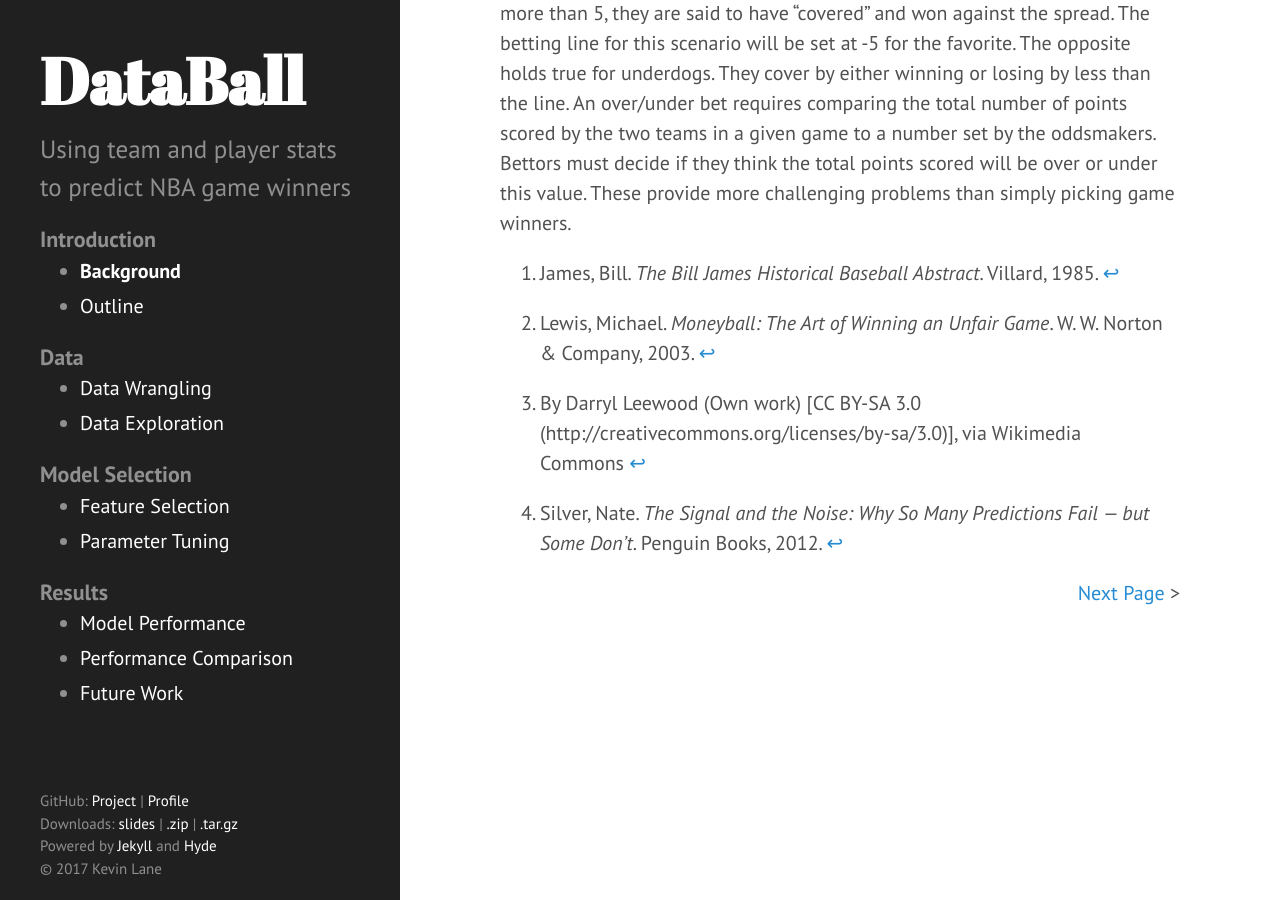
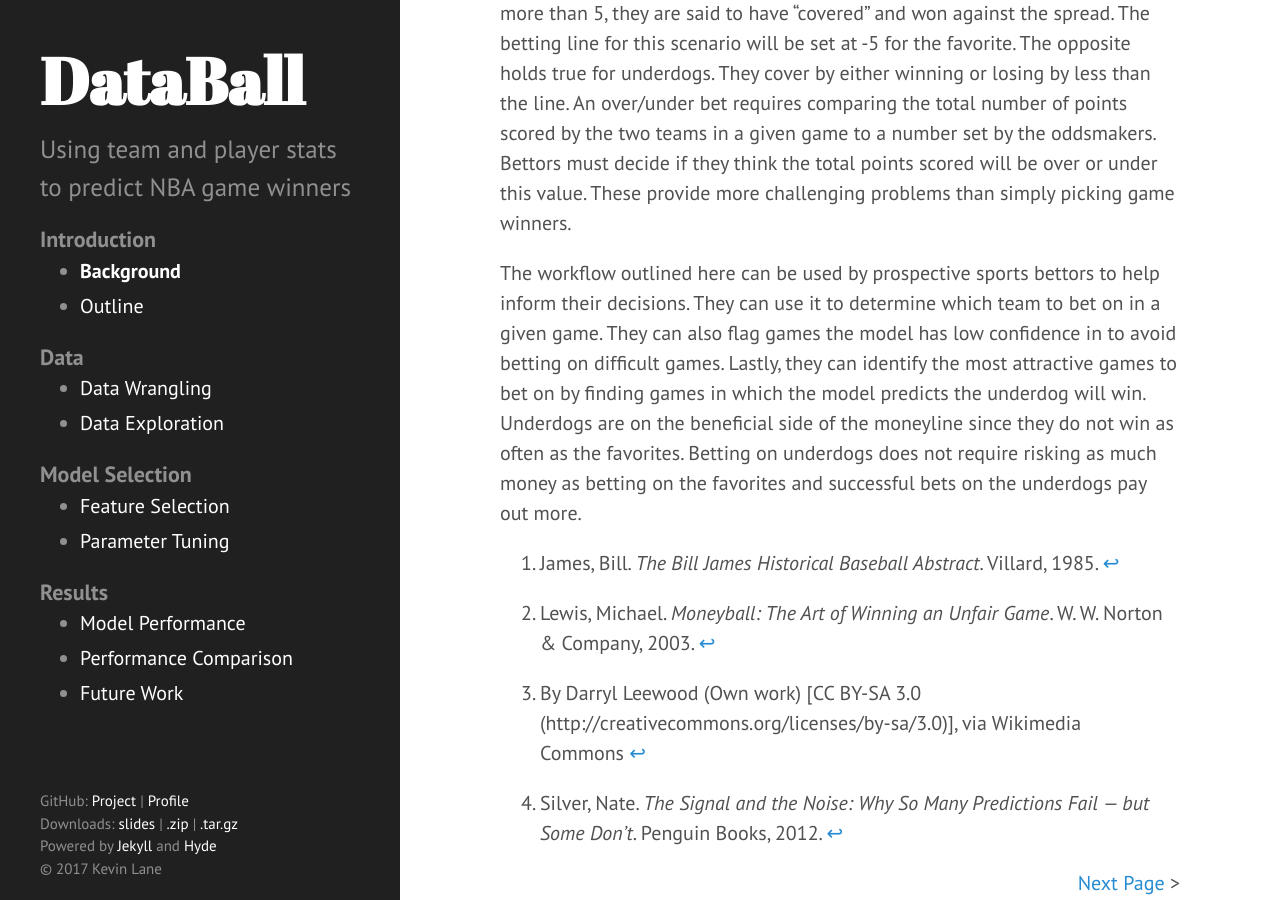
Before and after one commit to klane/databall, a Jekyll site: the page built from docs/_pages/background.md, in a window 1280 px wide and 900 px high, scrolled down 3344 px. Built offline with Jekyll 4.4.1, drawn with Linux system fonts in a browser that asks for light colours.

Commit message:
Add client definition in background

```diff
--- a/docs/_pages/background.md
+++ b/docs/_pages/background.md
@@ -34,6 +34,8 @@ The world of sports betting can be very lucrative for those that are skilled at
 
 Betting on the spread involves picking winners of games where the favorite is handicapped. For example, if a given team is favored by 5 points and wins by more than 5, they are said to have "covered" and won against the spread. The betting line for this scenario will be set at -5 for the favorite. The opposite holds true for underdogs. They cover by either winning or losing by less than the line. An over/under bet requires comparing the total number of points scored by the two teams in a given game to a number set by the oddsmakers. Bettors must decide if they think the total points scored will be over or under this value. These provide more challenging problems than simply picking game winners.
 
+The workflow outlined here can be used by prospective sports bettors to help inform their decisions. They can use it to determine which team to bet on in a given game. They can also flag games the model has low confidence in to avoid betting on difficult games. Lastly, they can identify the most attractive games to bet on by finding games in which the model predicts the underdog will win. Underdogs are on the beneficial side of the moneyline since they do not win as often as the favorites. Betting on underdogs does not require risking as much money as betting on the favorites and successful bets on the underdogs pay out more.
+
 [^1]: James, Bill. *The Bill James Historical Baseball Abstract*. Villard, 1985.
 
 [^2]: Lewis, Michael. *Moneyball: The Art of Winning an Unfair Game*. W. W. Norton & Company, 2003.
```
